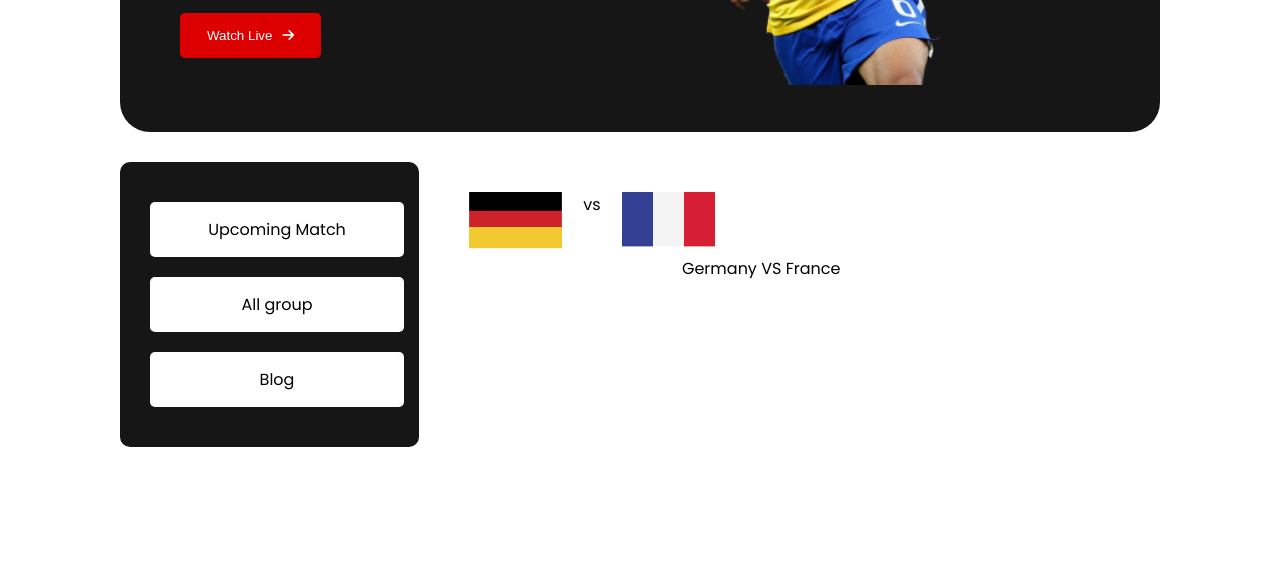
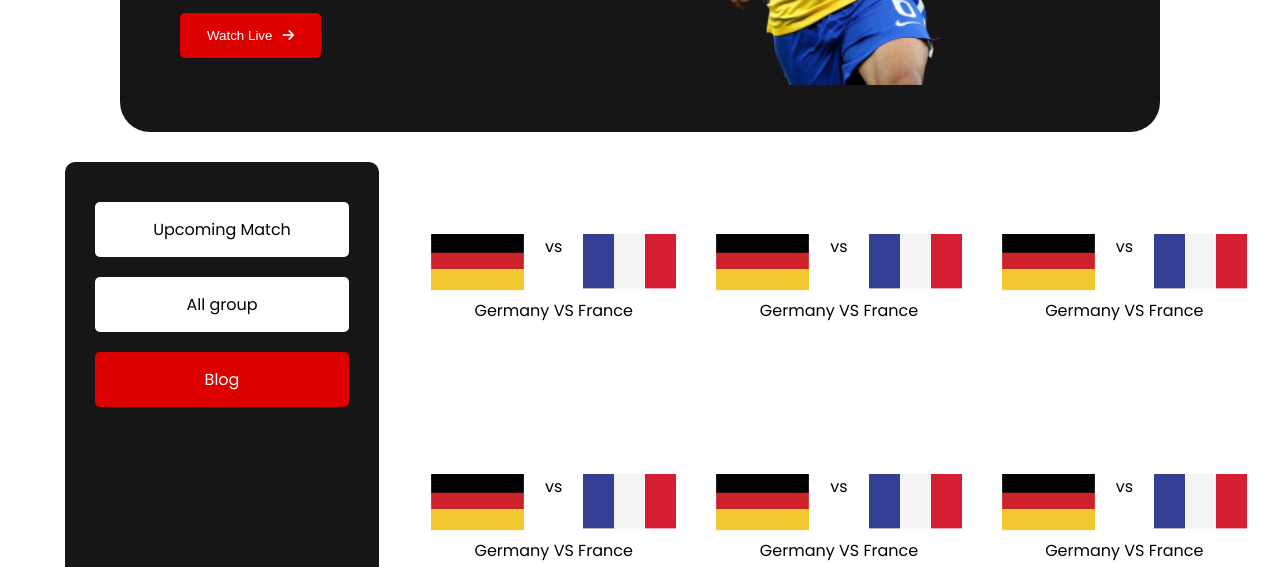
Before and after one commit to Shanta-Islam/world-cup-website, a plain HTML site: page blog.html in a window 1280 px wide. Shown: the part 385-952 px from the top of the page. Before the commit the page ends 862 px from the top, so only its background shows below. Drawn offline with Linux system fonts and the light colour scheme.

Commit message:
last commit

```diff
--- a/blog.html
+++ b/blog.html
@@ -12,6 +12,7 @@
     <link rel="stylesheet" href="style.css">
 </head>
 <body>
+    <!-- head section start-->
     <section id="head-section">
         <div class="container">
             <div class="row">
@@ -27,6 +28,8 @@
             </div>
         </div>
     </section>
+    <!-- head section end-->
+    <!-- blog section start -->
     <section class="buttons-section">
         <div class="buttons">
             <div class="up-match">
@@ -40,6 +43,7 @@
            </div>
         </div>
         <div class="right-side-info">
+            <div class="single-flag-container">
                 <div class="single-flag-part">
                     <div class="flag-part1">
                         <img src="/assets/germany Flag.png" alt="">
@@ -52,10 +56,79 @@
                 <div class="text">
                     <p>Germany VS France </p>
                 </div>
-
-
+            </div>
+            <div class="single-flag-container">
+                <div class="single-flag-part">
+                    <div class="flag-part1">
+                        <img src="/assets/germany Flag.png" alt="">
+                    </div>
+                    <p>vs</p>
+                    <div class="flag-part2">
+                        <img src="/assets/Flag.png" alt="">
+                    </div>
+                </div>
+                <div class="text">
+                    <p>Germany VS France </p>
+                </div>
+            </div>
+            <div class="single-flag-container">
+                <div class="single-flag-part">
+                    <div class="flag-part1">
+                        <img src="/assets/germany Flag.png" alt="">
+                    </div>
+                    <p>vs</p>
+                    <div class="flag-part2">
+                        <img src="/assets/Flag.png" alt="">
+                    </div>
+                </div>
+                <div class="text">
+                    <p>Germany VS France </p>
+                </div>
+            </div>
+            <div class="single-flag-container">
+                <div class="single-flag-part">
+                    <div class="flag-part1">
+                        <img src="/assets/germany Flag.png" alt="">
+                    </div>
+                    <p>vs</p>
+                    <div class="flag-part2">
+                        <img src="/assets/Flag.png" alt="">
+                    </div>
+                </div>
+                <div class="text">
+                    <p>Germany VS France </p>
+                </div>
+            </div>
+            <div class="single-flag-container">
+                <div class="single-flag-part">
+                    <div class="flag-part1">
+                        <img src="/assets/germany Flag.png" alt="">
+                    </div>
+                    <p>vs</p>
+                    <div class="flag-part2">
+                        <img src="/assets/Flag.png" alt="">
+                    </div>
+                </div>
+                <div class="text">
+                    <p>Germany VS France </p>
+                </div>
+            </div>
+            <div class="single-flag-container">
+                <div class="single-flag-part">
+                    <div class="flag-part1">
+                        <img src="/assets/germany Flag.png" alt="">
+                    </div>
+                    <p>vs</p>
+                    <div class="flag-part2">
+                        <img src="/assets/Flag.png" alt="">
+                    </div>
+                </div>
+                <div class="text">
+                    <p>Germany VS France </p>
+                </div>
+            </div>
         </div>
     </section>
-
+    <!-- blog section end -->
 </body>
 </html>
--- a/style.css
+++ b/style.css
@@ -62,7 +62,7 @@ body{
 /* ========Head Section CSS End========== */
 /* ========Button Section CSS Start========== */
 .buttons-section{
-    margin: 30px 120px;
+    margin: 30px 65px;
     display: flex;
 }
 .buttons-section .buttons{
@@ -83,24 +83,38 @@ body{
     margin: 10px 0px;
     cursor: pointer;
 }
-.buttons-section .buttons .up-match-btn, .all-group-btn, .blog-btn{
+.buttons-section .buttons .up-match-btn, .all-group-btn{
     text-decoration: none;
     color: #000;
     width: 100px;
-
 }
-.buttons-section .buttons .up-match-btn:active, .all-group-btn:active, .blog-btn:active{
+.buttons-section .buttons .blog{
     background: #DD0000;
+    color: #fff;
+}
+.buttons-section .buttons .blog-btn{
+    color: #fff;
+    text-decoration: none;
 }
 .buttons-section .right-side-info{
-    width: 60%;
+    width: 77%;
     margin-left: 30px;
     margin-top: 30px;
-    text-align: center;
+    height: 90vh;
+    margin: 2rem;
+    display: grid;
+    grid-template-columns: 1fr 1fr 1fr;
+    grid-template-rows: 1fr 1fr 1fr;
 }
-.buttons-section .right-side-info .single-flag-part{
+.buttons-section .right-side-info .single-flag-container{
+    margin-top: 40px;
+}
+.buttons-section .right-side-info .single-flag-container .single-flag-part{
     display: flex;
 }
 .buttons-section .right-side-info .flag-part1,.flag-part2{
     margin: 0px 20px
 }
+.buttons-section .right-side-info .text p{
+    text-align: center;
+}
```
Lines whose indentation alone changed are shown as unchanged.
